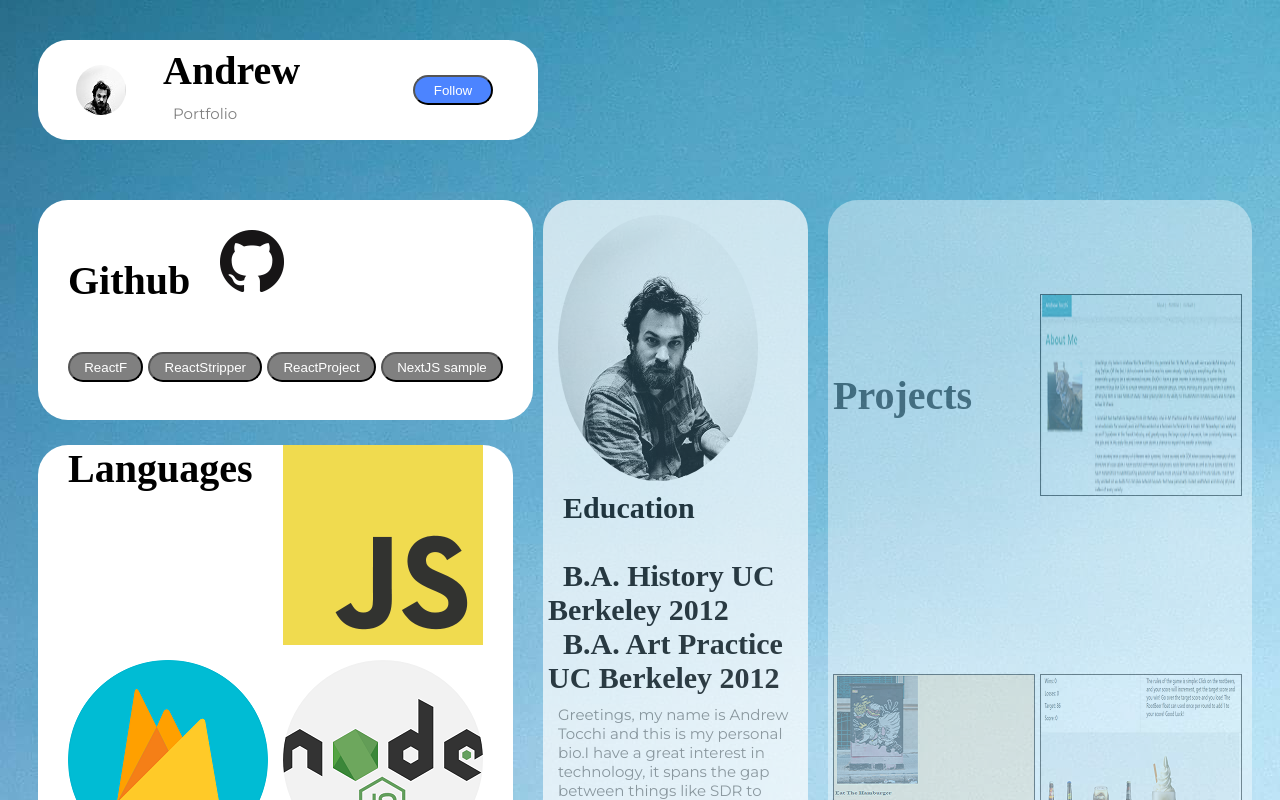
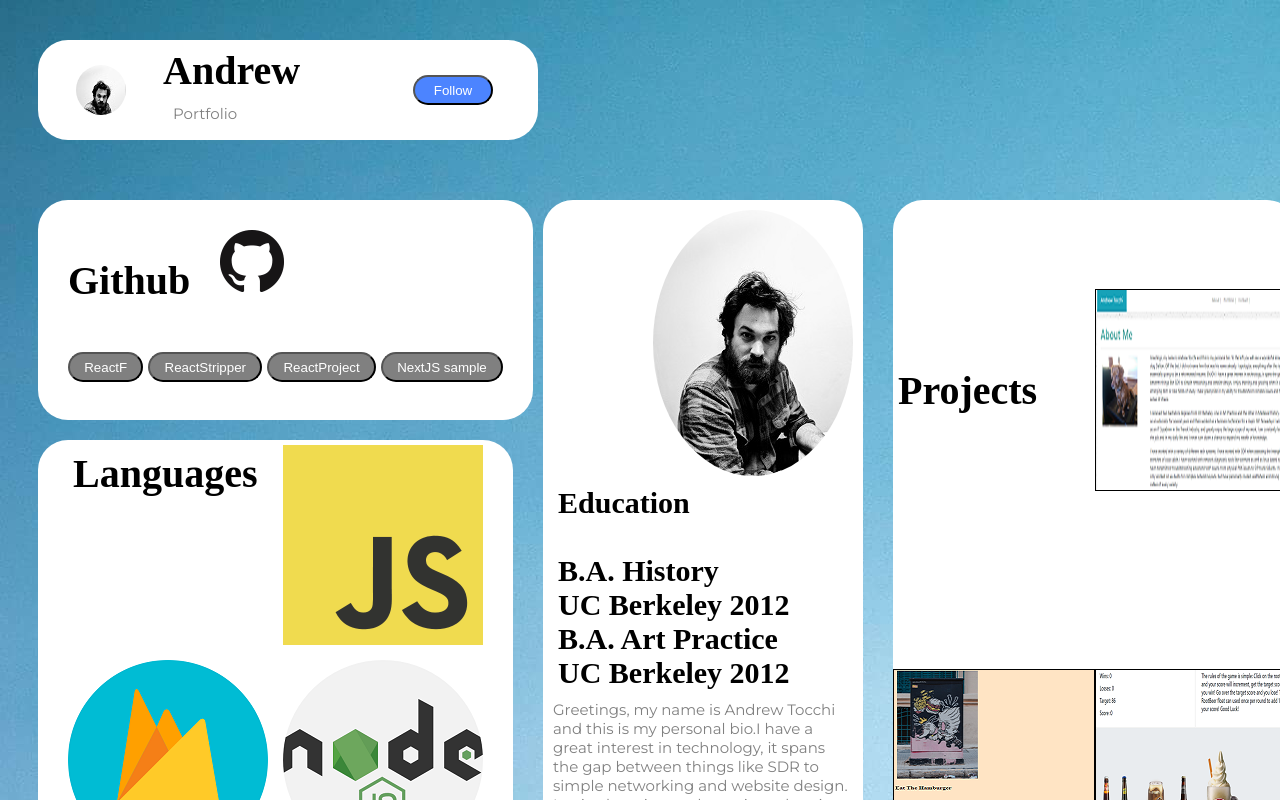
Before and after one commit to atocchi/Portfolio, a React (Create React App) app: page / in a window 1280 px wide. Shown: the top 800 px of the page. Built offline with nearby package versions, Linux system fonts and the light colour scheme; a web font is replaced by a local one.

Commit message:
more formatting changes, removed opaque qualities and refactors spacing

```diff
--- a/src/App.js
+++ b/src/App.js
@@ -121,8 +121,8 @@ class App extends Component {
               <Card width="100%"   height="900px" gridTemplateColumns="1fr" gridTemplateRows="1fr 1fr 1fr 1fr">
 
                 <Container gridTemplateColumns="0fr 1fr" gridGap="15px">
-                <Title>Languages</Title>
-                <Tooltip title="JavaScript" arrow><img src={js} alt={"JavaScript"} onClick={() => window.open ('https://en.wikipedia.org/wiki/JavaScript')}/></Tooltip>
+                <Title style={{marginLeft: 5, marginTop: 10}}>Languages</Title>
+                <Tooltip title="JavaScript" arrow><img src={js} style={{marginTop: 5}} alt={"JavaScript"} onClick={() => window.open ('https://en.wikipedia.org/wiki/JavaScript')}/></Tooltip>
                 <Tooltip title="FireBase" arrow><img src={fb} onClick={() => window.open ('https://en.wikipedia.org/wiki/firebase')}/></Tooltip>
                 <Tooltip title="Node.js" arrow><img src={node} onClick={() => window.open ('https://en.wikipedia.org/wiki/node.js')}/></Tooltip>
                 <Tooltip title="MySQL" arrow><img src={mysql} onClick={() => window.open ('https://en.wikipedia.org/wiki/mysql')}/></Tooltip>
@@ -141,11 +141,11 @@ class App extends Component {
 
 
 
-            <Card width="100%" height="1140px"gridTemplateColumns="1fr" gridTemplateRows="1fr 1fr 1fr 1fr" opacity="0.7" padding="5px" onMouseEnter={(e) => e.target.style.opacity="1" } onMouseLeave={(e) => e.target.style.opacity="0.7" }>
-              <Img src={meLG}/>
+            <Card width="100%" height="1140px"gridTemplateColumns="1fr" gridTemplateRows="1fr 1fr 1fr 1fr" >
+              <Img style={{marginLeft: 100}}src={meLG}/>
               <Title size="30px"> &nbsp; Education <br/>
-              <br />&nbsp; B.A. History UC Berkeley 2012 <br />
-              &nbsp; B.A. Art Practice UC Berkeley 2012</Title>
+              <br />&nbsp; B.A. History<br />&nbsp; UC Berkeley 2012 <br />
+              &nbsp; B.A. Art Practice<br />&nbsp; UC Berkeley 2012</Title>
             <div>
               <Paragraph> Greetings, my name is Andrew Tocchi and this is my personal bio.I have a great interest in technology, it spans the gap between things like SDR to simple networking and website design. I enjoy learning and growing when it comes to emerging tech or new fields of study. I take great pride in my ability to troubleshoot complex issues and to makes sense of chaos.</Paragraph>
               <Paragraph> I worked as an educator for several years and then worked as a buisness techinican for a major ISP. Nowadays I am working as an IT Sysadmin in the Transit Industry, and greatly enjoy the large scope of my work. I am constantly learning on the job and in my daily life and I never turn down a chance to expand my wealth of knowledge.</Paragraph>
@@ -156,8 +156,8 @@ class App extends Component {
 
 
 
-            <Card width="100%" height="1140px" gridTemplateColumns="1fr 1fr" opacity="0.4" padding="5px" onMouseEnter={(e) => e.target.style.opacity="1" } onMouseLeave={(e) => e.target.style.opacity="0.4" }>
-              <Title onMouseEnter={(e)=> e.target.style.color="#89FAFA"} onMouseLeave={(e)=> e.target.style.color="#000000"} onClick={() => window.open ('https://github.com/atocchi/')}>Projects</Title>
+            <Card width="100%" height="1140px" gridTemplateColumns="1fr 1fr">
+              <Title style={{marginLeft: 5}} onMouseEnter={(e)=> e.target.style.color="#89FAFA"} onMouseLeave={(e)=> e.target.style.color="#000000"} onClick={() => window.open ('https://github.com/atocchi/')}>Projects</Title>
               <Tooltip title="A sample Bootstrap Portfolio" arrow><img borderRadius="8px" border="1px, solid, #021a40;" src={old}  onClick={() => window.open ('https://atocchi.github.io/Bootstrap-Portfolio/')}/></Tooltip>
               <Tooltip title="A handlebars application that uses MySQL with CRUD functions to add and remove burgers" arrow><img borderRadius="8px" border="1px, solid, #021a40;" src={burg} onClick={() => window.open ('https://ancient-lake-27110.herokuapp.com/')}/></Tooltip>
               <Tooltip title="A RootBeer counting game using DOM manipulation and Math, random" arrow><img borderRadius="8px" border="1px, solid, #021a40;" src={beer} onClick={() => window.open ('https://atocchi.github.io/unit-4-game/')}/></Tooltip>
```
